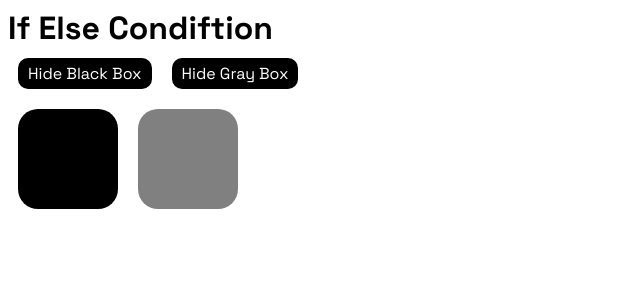
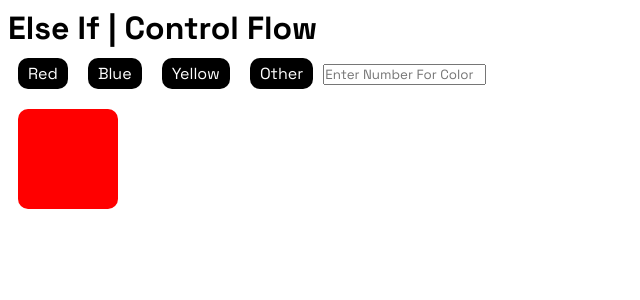
Before and after one commit to elishabhatti/angular-app, an Angular app: page / in a window 1280 px wide. Shown: the top 300 px of the page, without its empty margins (0-640 px from the left). Built offline with nearby package versions, Linux system fonts and the light colour scheme.

Commit message:
show boxes based on number with else if

```diff
--- a/src/app/app.css
+++ b/src/app/app.css
@@ -6,21 +6,6 @@
   box-sizing: border-box;
   font-family: "Space Grotesk", monospace;
   color: black;
-}
-
-.box {
-  width: 100px;
-  height: 100px;
-  background-color: black;
-  margin: 10px;
-  border-radius: 20px;
-}
-.box2 {
-  width: 100px;
-  height: 100px;
-  background-color: gray;
-  margin: 10px;
-  border-radius: 20px;
 }
 
 button {
@@ -34,7 +19,3 @@ button {
   border-radius: 10px;
   font-size: 16px;
 }
-
-.container {
-  display: flex;
-}
--- a/src/app/app.html
+++ b/src/app/app.html
@@ -1,15 +1,52 @@
-<h1>If Else Condiftion</h1>
-<button (click)="hideShowDiv()">
-  {{display === true ? "Hide Black Box" : "Show Black Box" }}
-</button>
-<button (click)="toggleDiv()">
-  {{toggle === true ? "Hide Gray Box" : "Show Gray Box" }}
-</button>
+<h1>Else If | Control Flow</h1>
+<button (click)="handleColor(1)">Red</button>
+<button (click)="handleColor(2)">Blue</button>
+<button (click)="handleColor(3)">Yellow</button>
+<button (click)="handleColor(10)">Other</button>
 
-<div class="container">
-  @if(display) {
-  <div class="box"></div>
-  } @if(toggle) {
-  <div class="box2"></div>
-  }
-</div>
+<input type="text" (input)="handleEvent($event)" placeholder="Enter Number For Color">
+
+@if(color == 1) {
+
+<div
+  style="
+    margin: 10px;
+    background-color: red;
+    width: 100px;
+    height: 100px;
+    border-radius: 10px;
+  "
+></div>
+}@else if(color == 2) {
+
+<div
+  style="
+    margin: 10px;
+    background-color: blue;
+    width: 100px;
+    height: 100px;
+    border-radius: 10px;
+  "
+></div>
+}@else if(color == 3) {
+
+<div
+  style="
+    margin: 10px;
+    background-color: yellow;
+    width: 100px;
+    height: 100px;
+    border-radius: 10px;
+  "
+></div>
+}@else {
+<div
+  style="
+    margin: 10px;
+    background-color: black;
+    width: 100px;
+    height: 100px;
+    border-radius: 10px;
+  "
+></div>
+}
--- a/src/app/app.ts
+++ b/src/app/app.ts
@@ -7,13 +7,11 @@ import { Component } from '@angular/core';
   styleUrl: './app.css',
 })
 export class App {
-  display: boolean = true;
-  toggle: boolean = true;
-
-  hideShowDiv() {
-    this.display = !this.display;
+  color: number = 1;
+  handleColor(val: number) {
+    this.color = val;
   }
-  toggleDiv() {
-    this.toggle = !this.toggle;
+  handleEvent(event: Event) {
+    this.color = parseInt((event.target as HTMLInputElement).value);
   }
 }
```
